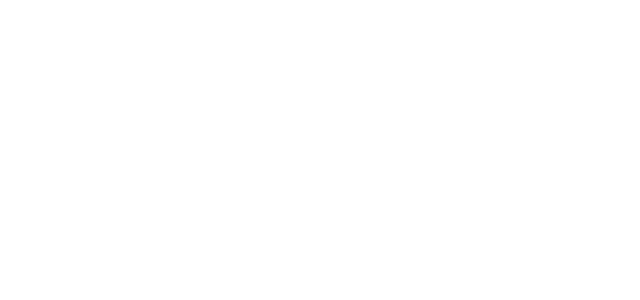
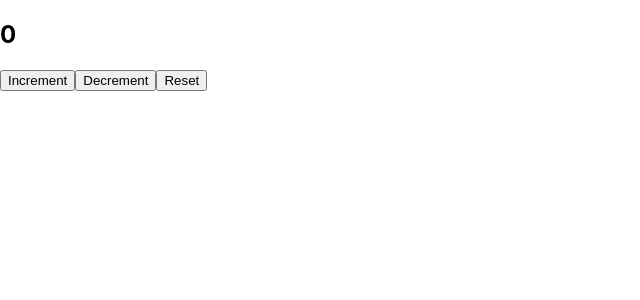
Before and after one commit to Pranay-Erra/TS-1, a React (Create React App) app in the folder frontend/: page /counter in a window 1280 px wide. Before the commit this address had no page. Shown: the top 300 px of the page, without its empty margins (0-640 px from the left). Built offline with nearby package versions, Linux system fonts and the light colour scheme.

Commit message:
counter completed

```diff
--- a/frontend/src/App.js
+++ b/frontend/src/App.js
@@ -5,6 +5,7 @@
 import StarPattern from './Pattern-1/pattern';
 import {BrowserRouter,Routes,Route} from "react-router-dom";
 import StarPattern2 from './Pattern-2/pattern';
+import Counter from './Counter/simpleCounter';
 function App() {
   return (
    <>
@@ -14,6 +15,7 @@
             <Route path='/time' element={<Clock/>}/>
             <Route path='/p1' element={<StarPattern rows={5}/>}/>
             <Route path='/p2' element={<StarPattern2 rows={5}/>}/>
+            <Route path='/counter' element={<Counter/>}/>
           </Routes>
       </BrowserRouter>
    </>
--- /dev/null
+++ b/frontend/src/Counter/simpleCounter.js
@@ -0,0 +1,33 @@
+import React, { useState } from "react";
+import "./simpleCounter.css";
+const Counter = () => {
+  const [count, setCount] = useState(0);
+
+  const Increment=()=>{
+    setCount(count + 1)
+  }
+
+  const Decrement=()=>{
+    setCount(count - 1)
+  }
+
+  const Reset=()=>{
+    setCount(0)
+  }
+  const getColor = () => {
+    return count > 0 ? "blue" : count < 0 ? "red" : "black";
+  };
+
+  return (
+    <div>
+      <h2 style={{ color: getColor() }}>{count}</h2>
+      <button onClick={Increment} >Increment</button>
+      <button onClick={Decrement} >Decrement</button>
+      <button onClick={Reset} >Reset</button>
+    </div>
+  );
+};
+
+
+
+export default Counter;
```
Also changed, not shown: frontend/src/Counter/simpleCounter.css (added).
